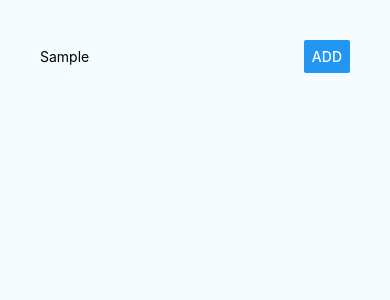
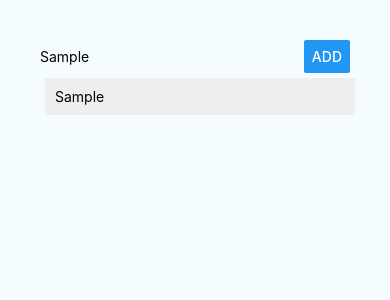
Before and after one commit to KatieFrey/GoInPlaces, a React Native app: screen / in a window 390 px wide. Both pictures are taken after typing "Sample" into the empty fields and a click on the button "ADD". Shown: the top 300 px of the page. Built offline with nearby package versions, Linux system fonts and the light colour scheme.

Commit message:
Fixing Inputs and Buttons

```diff
--- a/App.js
+++ b/App.js
@@ -17,6 +17,8 @@
   Button
 } from "react-native";
 
+import ListItem from "./src/components/ListItem/ListItem";
+
 // const instructions = Platform.select({
 //   ios: "Press Cmd+R to reload,\n" + "Cmd+D or shake for dev menu",
 //   android:
@@ -25,7 +27,8 @@
 // });
 export default class App extends Component {
   state = {
-    placeName: ""
+    placeName: "",
+    places: []
   };
 
   placeNameChangedHandler = event => {
@@ -34,7 +37,22 @@
     });
   };
 
+  placeSubmitHandler = () => {
+    if (this.state.placeName.trim() === "") {
+      return;
+    }
+
+    this.setState(prevState => {
+      return {
+        places: prevState.places.concat(prevState.placeName)
+      };
+    });
+  };
+
   render() {
+    const placesOutput = this.state.places.map((place, index) => (
+      <ListItem key={index} placeName={place} />
+    ));
     return (
       <View style={styles.container}>
         <View style={styles.inputContainer}>
@@ -44,8 +62,13 @@
             value={this.state.placeName}
             onChangeText={this.placeNameChangedHandler}
           />
-          <Button title="Add" style={styles.placeButton} />
+          <Button
+            title="Add"
+            style={styles.placeButton}
+            onPress={this.placeSubmitHandler}
+          />
         </View>
+        <View style={styles.listContainer}>{placesOutput}</View>
       </View>
     );
   }
@@ -69,5 +92,8 @@
   },
   placeButton: {
     width: "30%"
+  },
+  listContainer: {
+    width: "100%"
   }
 });
--- /dev/null
+++ b/src/components/ListItem/ListItem.js
@@ -0,0 +1,19 @@
+import React from "react";
+import { View, Text, StyleSheet } from "react-native";
+
+const ListItem = props => (
+  <View style={styles.listItem}>
+    <Text>{props.placeName}</Text>
+  </View>
+);
+
+const styles = StyleSheet.create({
+  listItem: {
+    width: "100%",
+    margin: 5,
+    padding: 10,
+    backgroundColor: "#eee"
+  }
+});
+
+export default ListItem;
```
Also changed, not shown: src/components/StyledText.js (renamed from components/StyledText.js), src/components/TabBarIcon.js (renamed from components/TabBarIcon.js), 1 other file (tests, documents, lock files or other folders).
